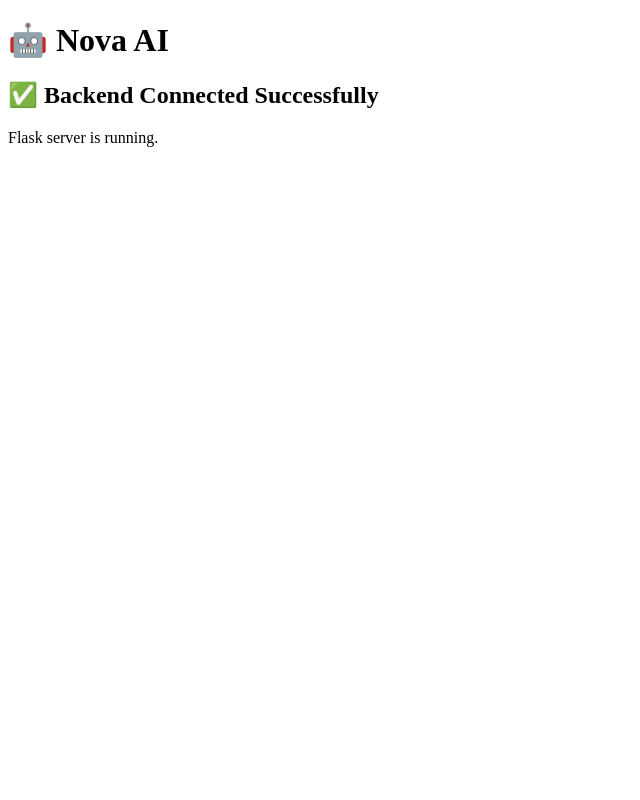
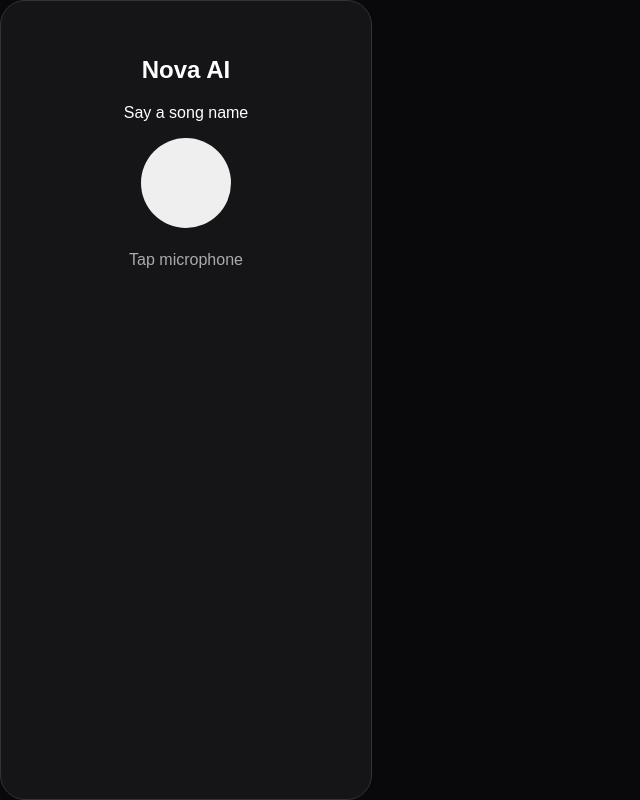
Before and after one commit to annieleeza/agent, a Flask app: page / in a window 1280 px wide. Shown: the whole page, without its empty margins (0-640 px from the left). Run offline with Flask 3, Linux system fonts and the light colour scheme.

Commit message:
Enhance index.html with CSS styling
Added styles for layout and elements in the HTML template.

```diff
--- a/app/templates/index.html
+++ b/app/templates/index.html
@@ -1,17 +1,63 @@
 <!DOCTYPE html>
 <html>
+<style>
+    body{
+        margin:0;
+        height:100vh;
+        display:grid;
+        place-item:center;
+        background:#09090b;
+        color:white;
+        font-family:arial;
+    }
+
+    .card{
+        width:300px;
+        padding:35px;
+        text-align:center;
+        background:#151518;
+        border:1px solid #333;
+        border-radius:25px;
+    }
+    .mic{
+        width:90px;
+        height:90px;
+        border:0;
+        border-radius:50px;
+        font-size:35px;
+        cursor:pointer
+    }
+    .status{
+        margin-top:20px;
+        color:#aaa;
+    }
+    .song{
+        margin-top:10px;
+        font-size:13px;
+    }
+    .listening{
+        transform:scale(1.1);
+        box-shawdow:0 0 0 10px #ffffff18;
+    }
+</style>
 
 <head>
     <title>Nova AI</title>
 </head>
 
 <body>
+    <div class="card">
+        <h2> Nova AI </h2>
+        <p> Say a song name </p>
+        <button id="mic" class="mic"></button>
 
-    <h1>🤖 Nova AI</h1>
+        <div id="status" class="status">
+            Tap microphone
+            </div>
+        <div id ="song" class="song"></div>
+    </div>
 
-    <h2>✅ Backend Connected Successfully</h2>
 
-    <p>Flask server is running.</p>
 
 </body>
 
```
